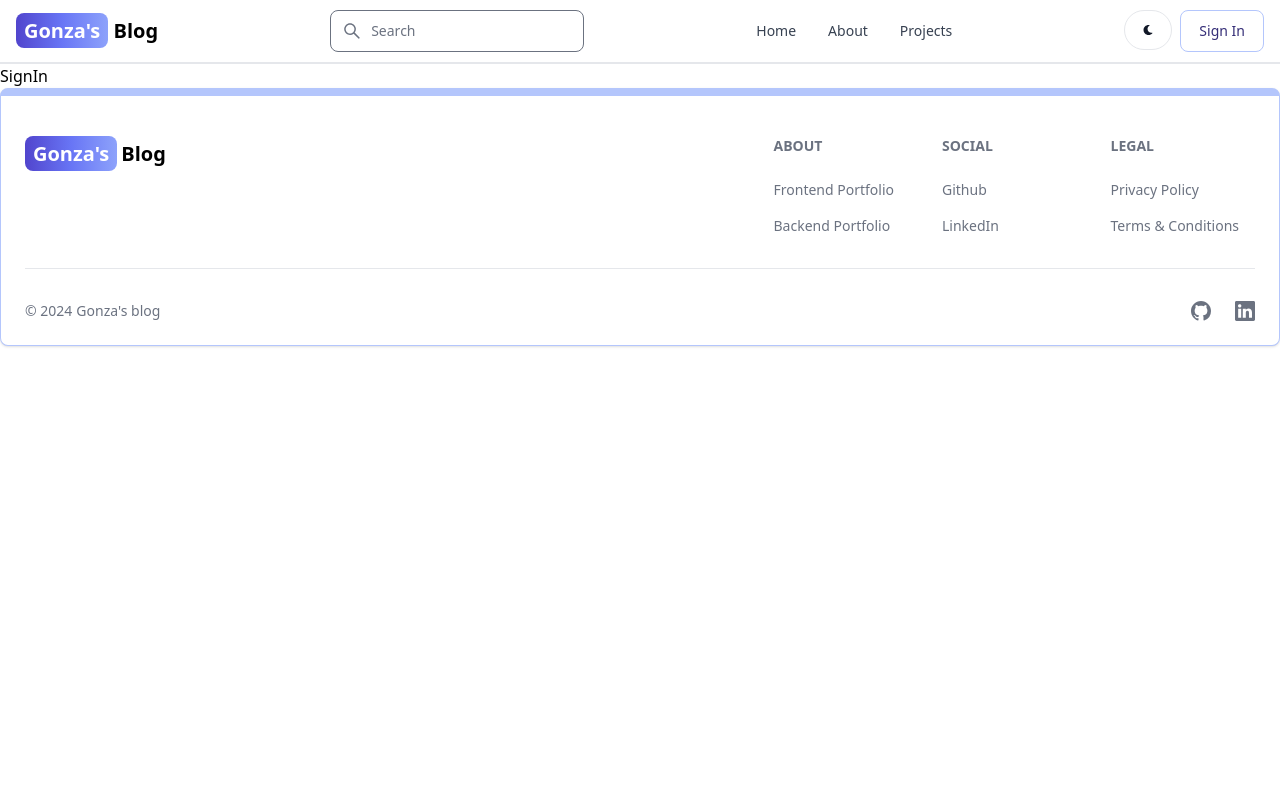
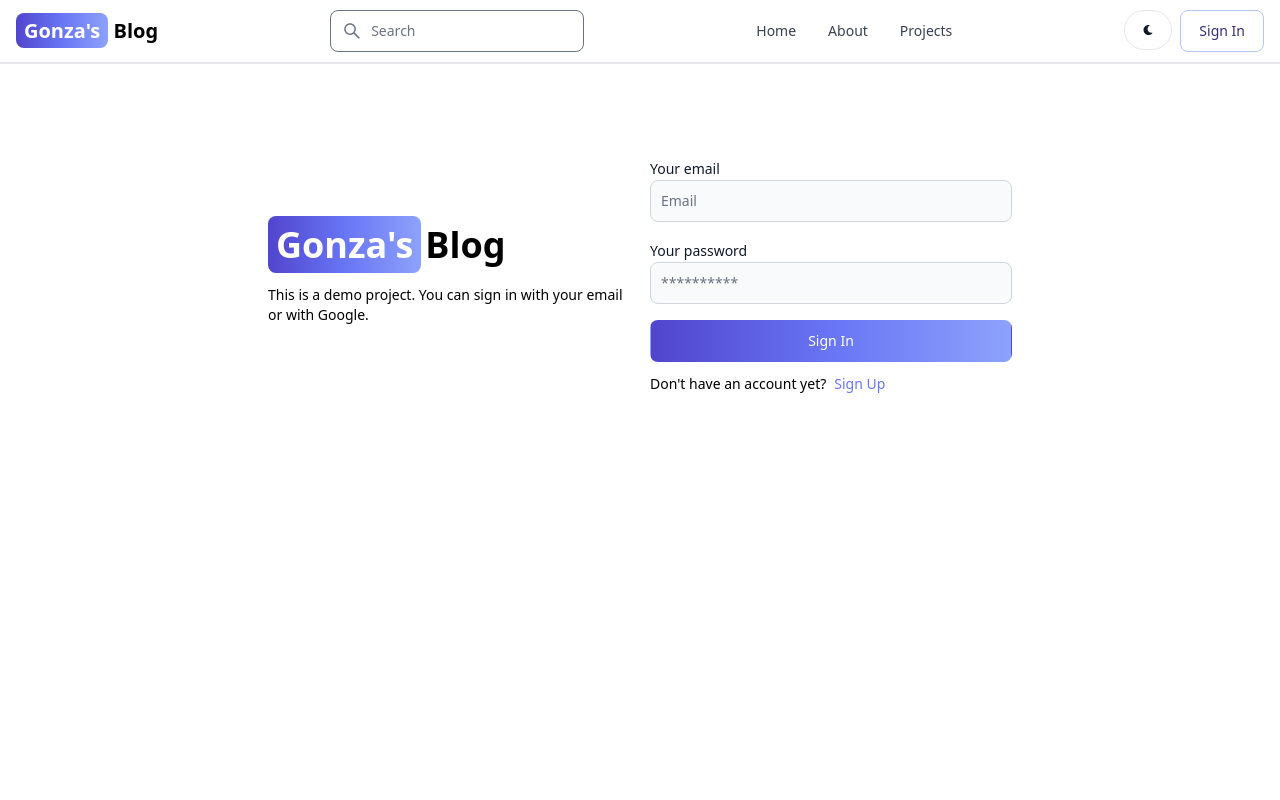
Before and after one commit to gonzagramaglia/mern-blog, a React (Vite) app in the folder frontend/: page /sign-in in a window 1280 px wide. Shown: the top 800 px of the page. Built offline with nearby package versions, Linux system fonts and the light colour scheme.

Commit message:
frontend: sign in page

```diff
--- a/frontend/src/pages/SignIn.jsx
+++ b/frontend/src/pages/SignIn.jsx
@@ -1,7 +1,115 @@
+import { Link, useNavigate } from "react-router-dom";
+import { Label, TextInput, Button, Alert, Spinner } from "flowbite-react";
+import { useState } from "react";
+
 const SignIn = () => {
+  const [formData, setFormData] = useState({});
+  const [errorMessage, setErrorMessage] = useState(null);
+  const [loading, setLoading] = useState(null);
+  const navigate = useNavigate();
+  const handleChange = (e) => {
+    setFormData({ ...formData, [e.target.id]: e.target.value.trim() });
+  };
+  const handleSubmit = async (e) => {
+    e.preventDefault();
+    if (!formData.email || !formData.password) {
+      return setErrorMessage("Please fill out all fields.");
+    }
+    try {
+      setErrorMessage(null);
+      setLoading(true);
+      const res = await fetch("/api/auth/signin", {
+        method: "POST",
+        headers: {
+          "Content-Type": "application/json",
+        },
+        body: JSON.stringify(formData),
+      });
+      const data = await res.json();
+      if (data.success === false) {
+        setLoading(false);
+
+        return setErrorMessage(data.message);
+      }
+      setLoading(false);
+      if (res.ok) {
+        navigate("/ ");
+      }
+    } catch (err) {
+      setLoading(false);
+
+      return setErrorMessage(err.message);
+    }
+  };
   return (
     <>
-      <h1>SignIn</h1>
+      <div className="min-h-screen mt-20 ">
+        <div className="flex p-3 max-w-3xl mx-auto flex-col md:flex-row md:items-center gap-5">
+          {/* Left side */}
+          <div className="flex-1">
+            <Link to="/" className=" text-4xl font-bold dark:text-white">
+              <span className="px-2 mr-1 py-1 bg-gradient-to-r from-indigo-700 via-indigo-500 to-indigo-400 rounded-lg text-white">
+                Gonza's
+              </span>
+              Blog
+            </Link>
+            <p className="text-sm mt-5">
+              This is a demo project. You can sign in with your email or with
+              Google.
+            </p>
+          </div>
+          {/* Right side */}
+          <div className="flex-1">
+            <form className="flex flex-col gap-4" onSubmit={handleSubmit}>
+              <div>
+                <Label value="Your email" />
+                <TextInput
+                  type="email"
+                  placeholder="Email"
+                  id="email"
+                  name="email"
+                  onChange={handleChange}
+                />
+              </div>
+              <div>
+                <Label value="Your password" />
+                <TextInput
+                  type="password"
+                  placeholder="**********"
+                  id="password"
+                  name="password"
+                  onChange={handleChange}
+                />
+              </div>
+              <Button
+                className="bg-gradient-to-r from-indigo-700 via-indigo-500 to-indigo-400"
+                type="submit"
+                disabled={loading}
+              >
+                {loading ? (
+                  <>
+                    <Spinner size="sm" />
+                    <span className="pl-3">Loading...</span>
+                  </>
+                ) : (
+                  "Sign In"
+                )}
+              </Button>
+            </form>
+            <div className="flex gap-2 text-sm mt-3">
+              <span>Don't have an account yet?</span>
+              <Link to="/sign-up" className="text-indigo-500">
+                Sign Up
+              </Link>
+            </div>
+            {errorMessage && (
+              <Alert className="mt-5" color="failure">
+                {errorMessage}
+              </Alert>
+            )}
+          </div>
+        </div>
+      </div>
     </>
   );
 };
```
